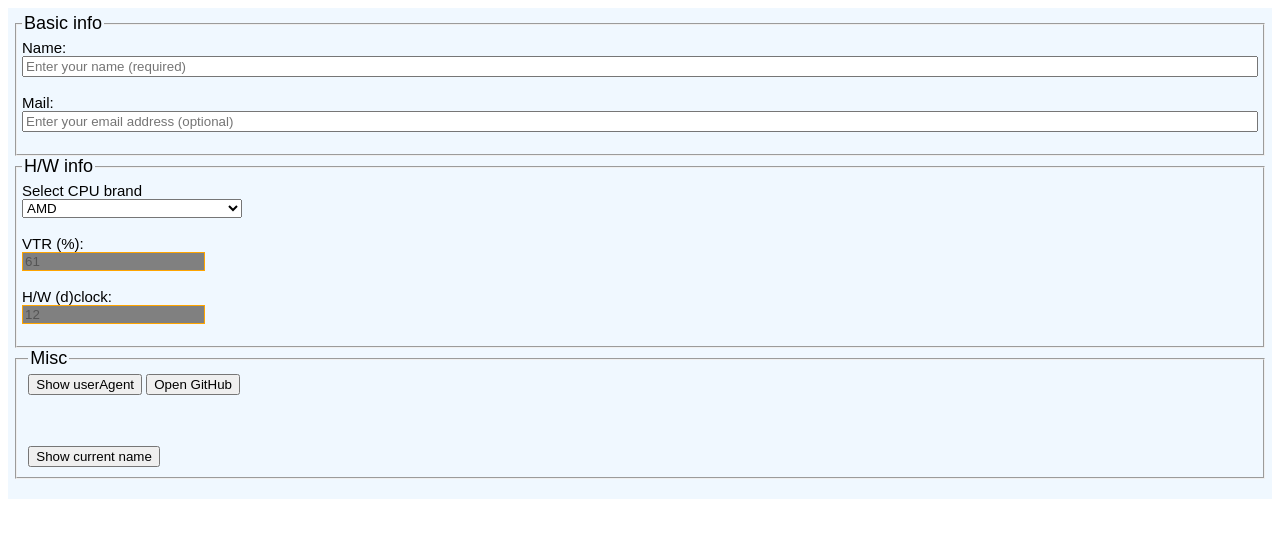
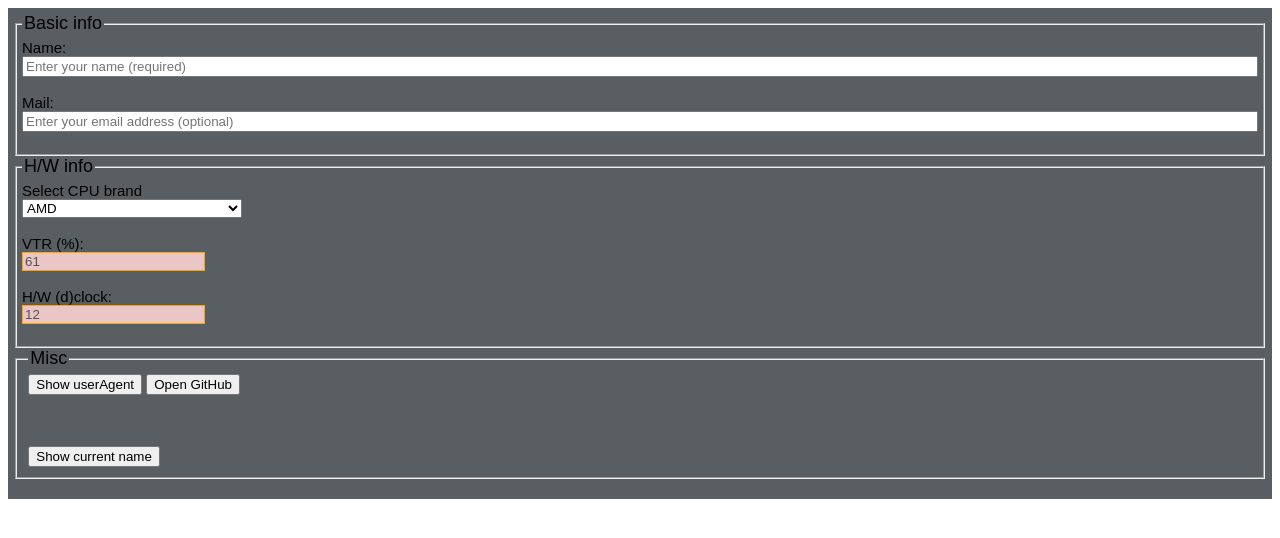
Before and after one commit to nslabspoland/ejs, a website: page webfront/bd_dash.html in a window 1280 px wide. Drawn offline with Linux system fonts and the light colour scheme.

Commit message:
coloring changes

```diff
--- a/styles/entryforms.css
+++ b/styles/entryforms.css
@@ -11,7 +11,7 @@
 }
 
 .box {
-	background-color: aliceblue;
+	background-color: rgb(89, 94, 99);
 	color: black;
 	padding: 5px;
 	font-size: 15px;
@@ -30,6 +30,6 @@ input[id=text_input_disp] {
 }
 
 input:disabled {
-	background-color: grey;
+	background-color: rgb(234, 198, 198);
 	border: 1px solid orange;
 }
```
